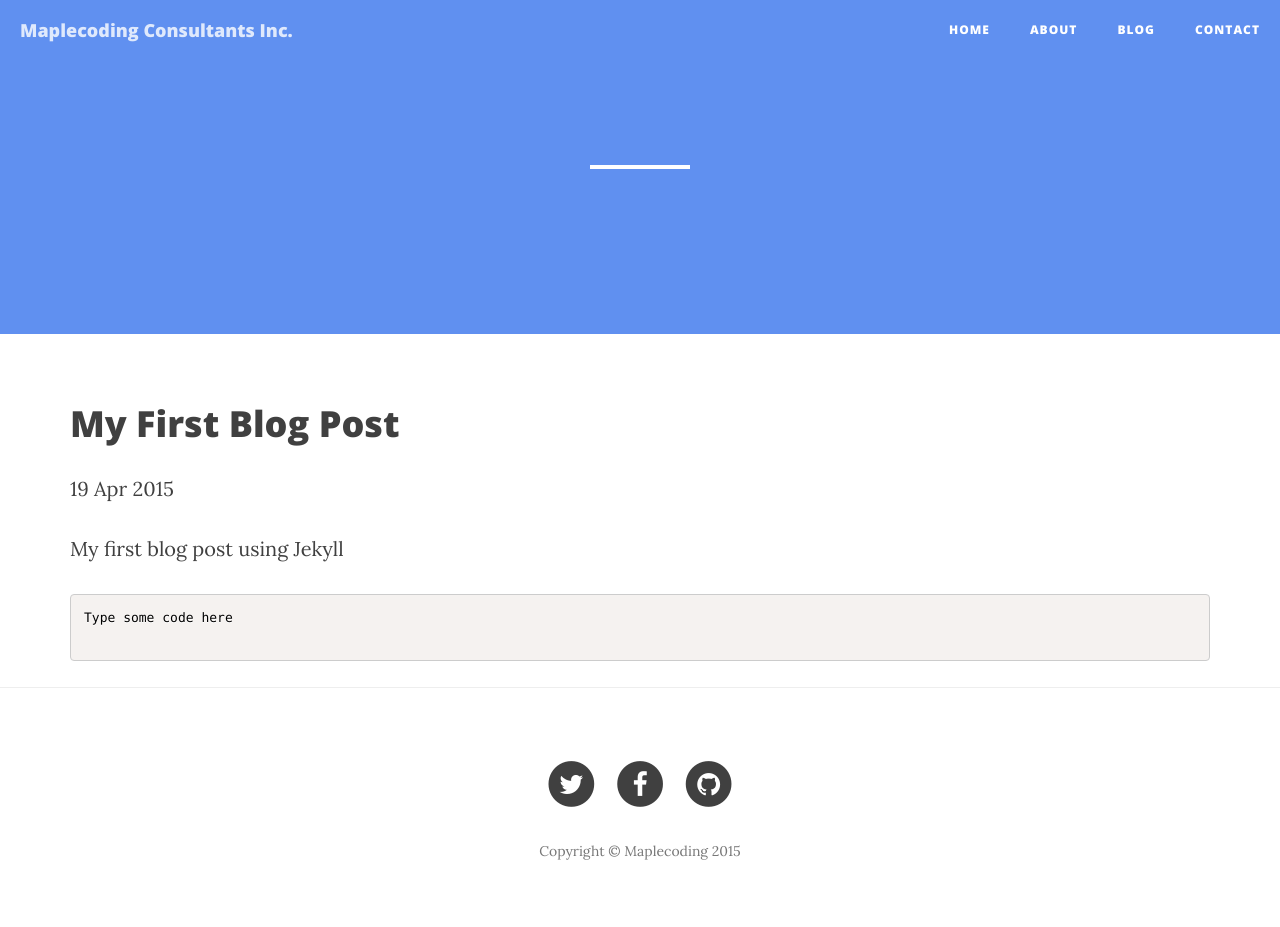
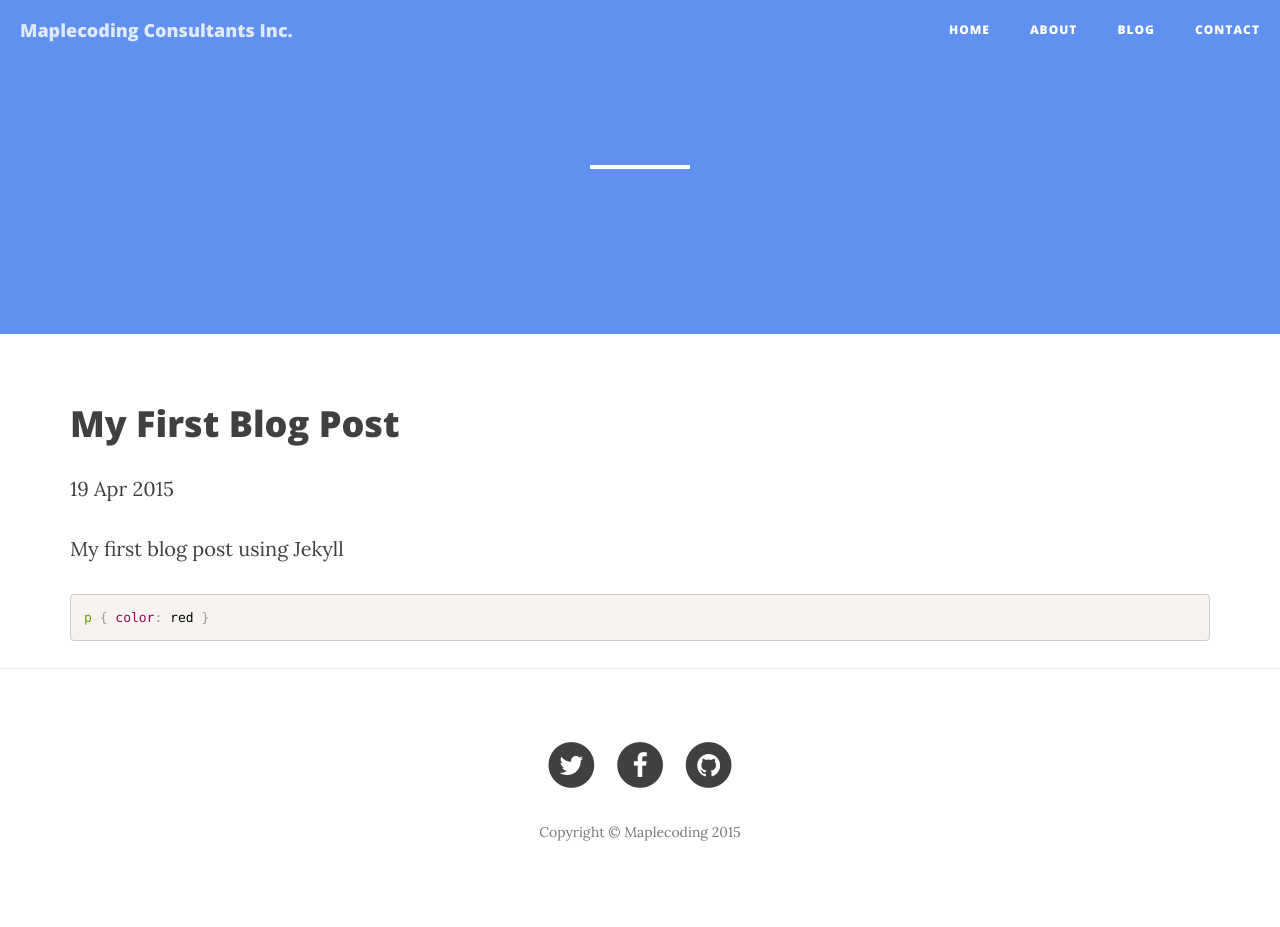
Before and after one commit to shawinder/shawinder.github.io, a Jekyll site: the page built from _posts/2015-04-19-my-first-blog-post.md, in a window 1280 px wide. Built offline with Jekyll 4.4.1, drawn with Linux system fonts in a browser that asks for light colours; nearby versions of some CDN libraries.

Commit message:
Update 2015-04-19-my-first-blog-post.md

```diff
--- a/_posts/2015-04-19-my-first-blog-post.md
+++ b/_posts/2015-04-19-my-first-blog-post.md
@@ -6,8 +6,4 @@ date: 2015-04-19
 
 My first blog post using Jekyll
 
-<pre>
-<code class="language-markup">
-<p class="hey">Type some code here</p>
-</code>
-</pre>
+<pre><code class="language-css">p { color: red }</code></pre>
```
